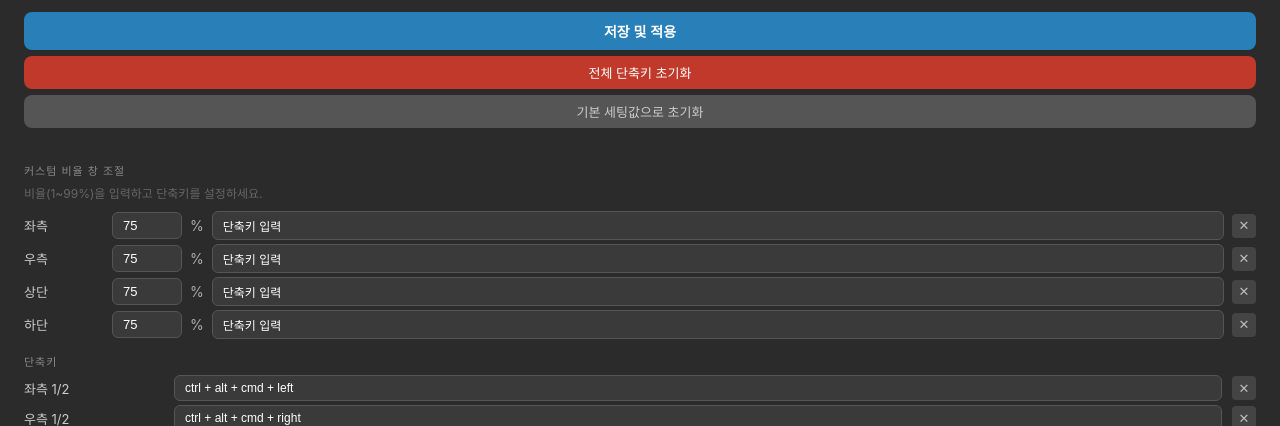
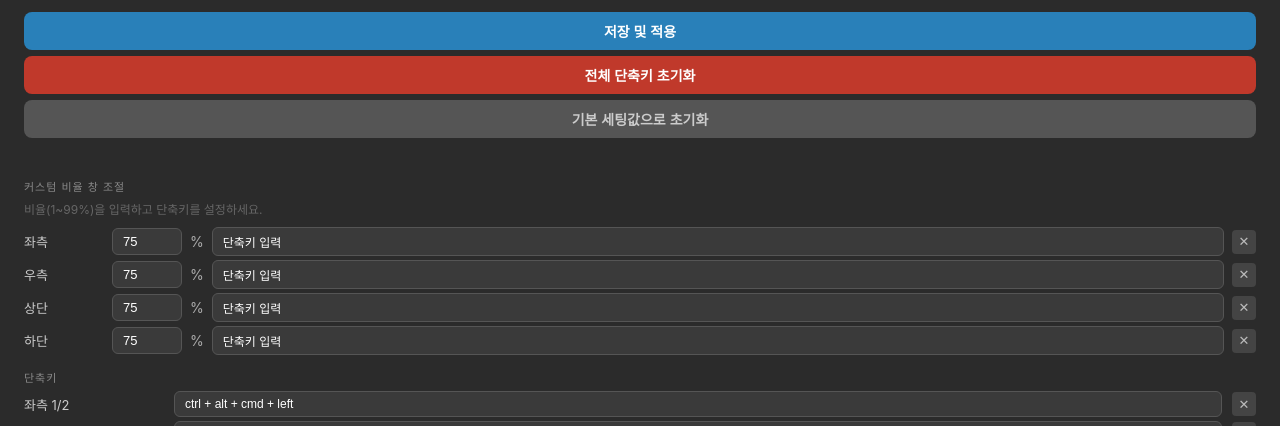
Before and after one commit to danielk0121/winresizer, a Flask app: page / in a window 1280 px wide. Shown: the part 42-468 px from the top of the page. Run offline with Flask 3, Linux system fonts and the light colour scheme.

Commit message:
fix: 저장/초기화/기본값 버튼 높이 통일

```diff
--- a/app/src/static/style.css
+++ b/app/src/static/style.css
@@ -27,21 +27,16 @@ h1 { font-size: 18px; color: #eee; }
     width: 70px; padding: 5px 10px; background: #3a3a3a; border: 1px solid #555;
     border-radius: 6px; color: #fff; font-size: 13px;
 }
-.save-btn {
-    width: 100%; padding: 9px; background: #2980b9;
-    border: none; border-radius: 8px; color: #fff; font-size: 14px;
-    font-weight: bold; cursor: pointer; margin-bottom: 6px;
+.save-btn, .clear-btn, .reset-btn {
+    width: 100%; padding: 9px; border: none; border-radius: 8px;
+    color: #fff; font-size: 14px; font-weight: bold; cursor: pointer;
+    margin-bottom: 6px;
 }
-.save-btn:hover { background: #3498db; }
-.clear-btn {
-    width: 100%; padding: 7px; background: #c0392b;
-    border: none; border-radius: 8px; color: #fff; font-size: 13px; cursor: pointer;
-}
+.save-btn  { background: #2980b9; }
+.save-btn:hover  { background: #3498db; }
+.clear-btn { background: #c0392b; }
 .clear-btn:hover { background: #e74c3c; }
-.reset-btn {
-    margin-top: 6px; width: 100%; padding: 7px; background: #555;
-    border: none; border-radius: 8px; color: #ccc; font-size: 13px; cursor: pointer;
-}
+.reset-btn { background: #555; color: #ccc; }
 .reset-btn:hover { background: #666; color: #fff; }
 #status { margin-top: 6px; text-align: center; font-size: 12px; color: #2ecc71; height: 16px; }
 .custom-row { display: flex; align-items: center; gap: 8px; margin-bottom: 4px; flex-wrap: wrap; }
```
Also changed, not shown: ref/img_4.png (added).
